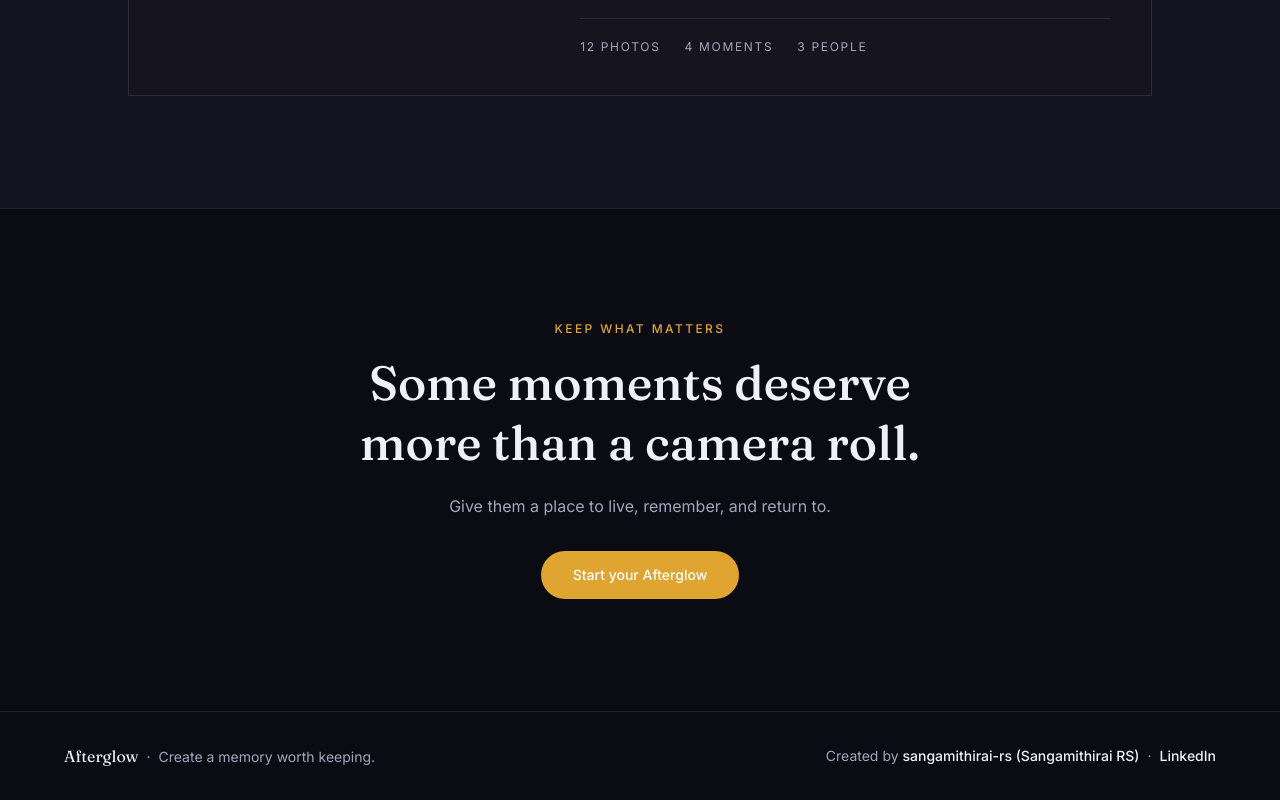
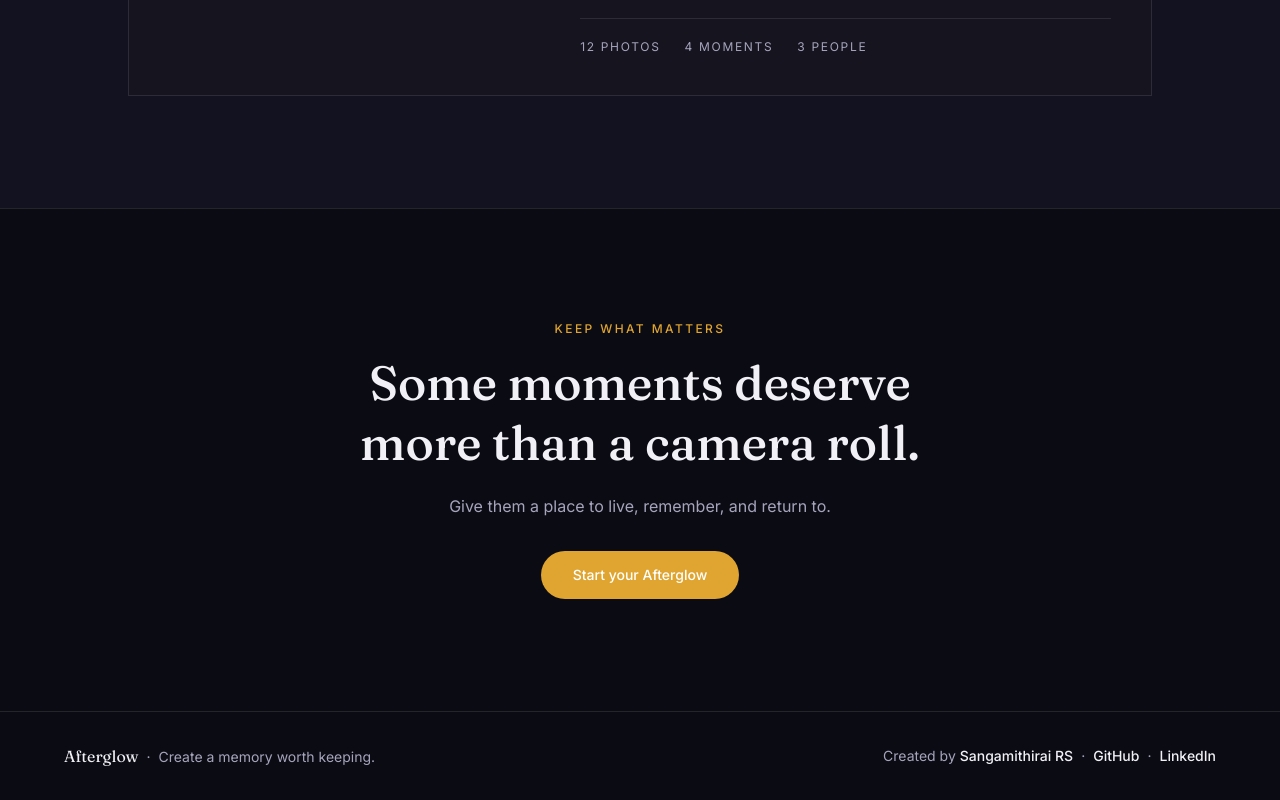
Before and after one commit to sangamithirai-rs/Afterglow, a React (Vite) app: page / in a window 1280 px wide. Shown: the part 2510-3310 px from the top of the page. Built offline with nearby package versions, Linux system fonts and the light colour scheme; no server answers.

Commit message:
Add creator footer and square cover layout

```diff
--- a/src/components/layout/Footer.tsx
+++ b/src/components/layout/Footer.tsx
@@ -10,15 +10,21 @@ export function Footer() {
 
         <div>
           Created by{' '}
+          <span className="font-medium text-ink">Sangamithirai RS</span>
+
+          <span className="mx-2">·</span>
+
           <a
             href="https://github.com/sangamithirai-rs"
             target="_blank"
             rel="noopener noreferrer"
             className="font-medium text-ink transition hover:text-accent"
           >
-            sangamithirai-rs (Sangamithirai RS)
+            GitHub
           </a>
+
           <span className="mx-2">·</span>
+
           <a
             href="https://www.linkedin.com/in/sangamithirai-rs/"
             target="_blank"
```
